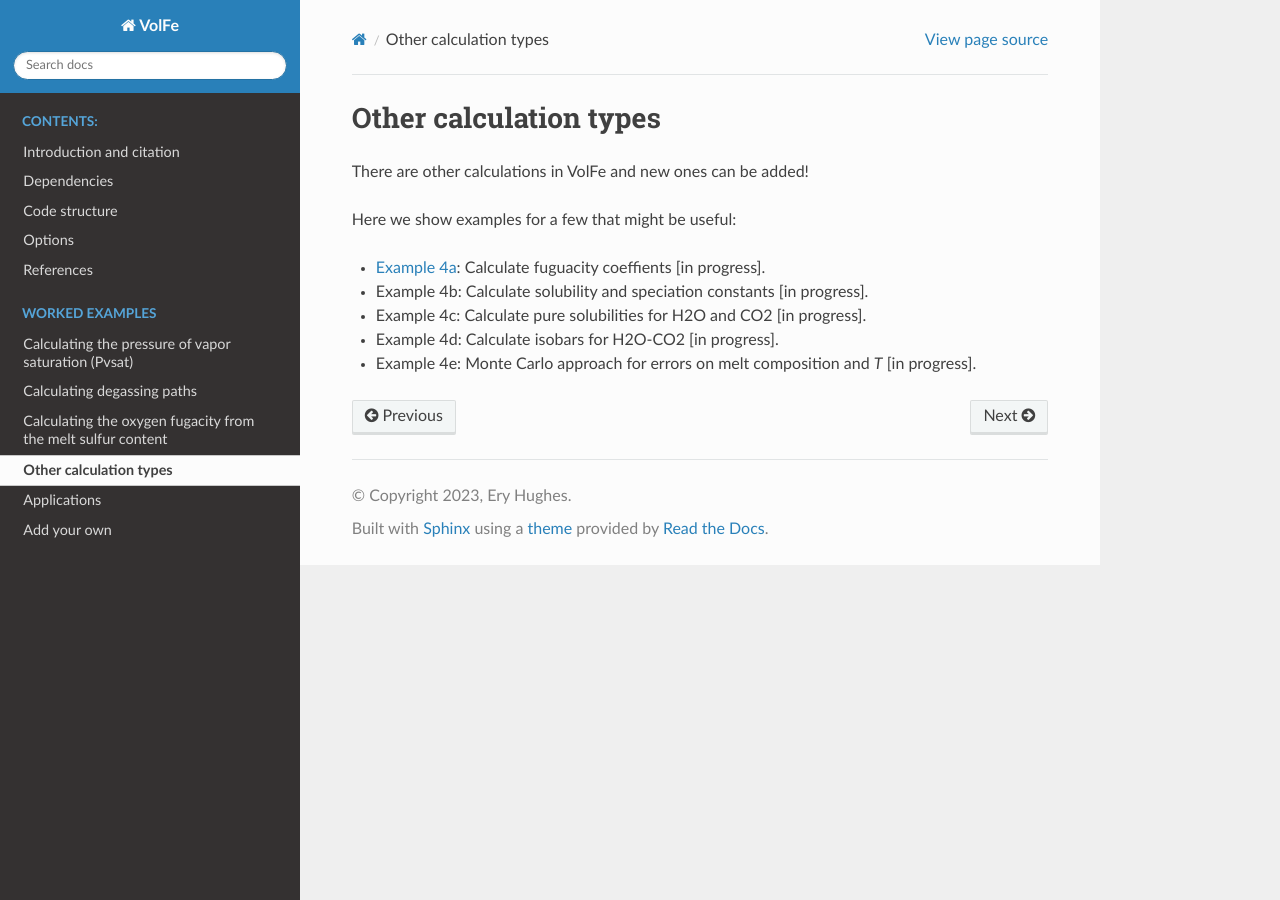
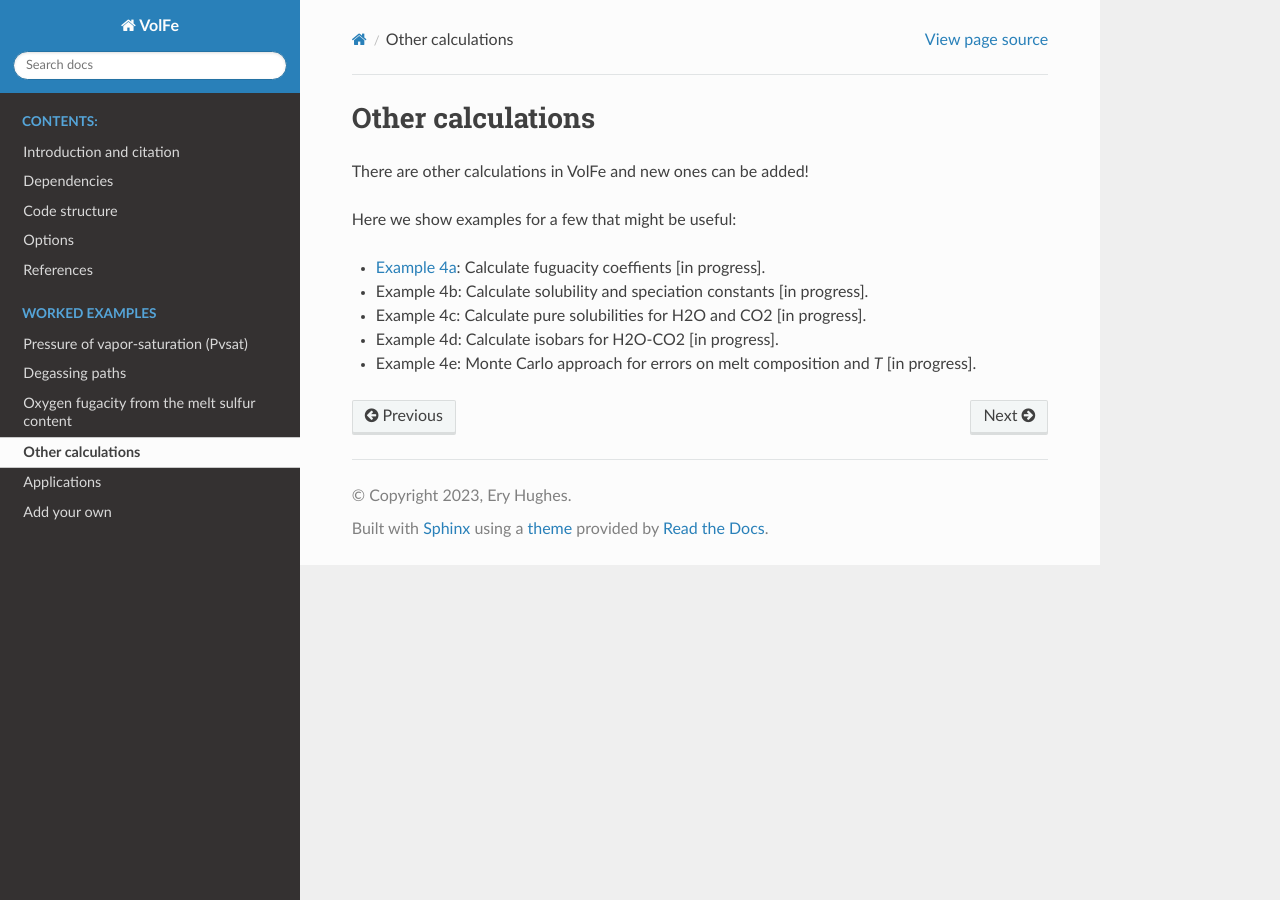
Before and after one commit to eryhughes/VolFe, a Sphinx documentation site: the page built from docs/worked_example_other.rst, in a window 1280 px wide. Built offline with Sphinx 7.4.7 and the Read the Docs theme 2.0.0, drawn with Linux system fonts in a browser that asks for light colours; pages that are not in the unit, such as notebooks, are missing from menus.

Commit message:
update names

```diff
--- a/docs/worked_example_degas.rst
+++ b/docs/worked_example_degas.rst
@@ -1,5 +1,5 @@
 ===================================================================================
-Calculating degassing paths
+Degassing paths
 ===================================================================================
 
 As magmas rise to the surface, volatiles dissolved in the melt exsolve into the vapor phase.
--- a/docs/worked_example_other.rst
+++ b/docs/worked_example_other.rst
@@ -1,5 +1,5 @@
 ===================================================================================
-Other calculation types
+Other calculations
 ===================================================================================
 
 There are other calculations in VolFe and new ones can be added!
--- a/docs/worked_example_oxys.rst
+++ b/docs/worked_example_oxys.rst
@@ -1,5 +1,5 @@
 ===============================================================
-Calculating the oxygen fugacity from the melt sulfur content
+Oxygen fugacity from the melt sulfur content
 ===============================================================
 
 Oxygen fugacity is a key thermodynamic parameter to estimate in magmatic systems because of its effects on the chemical and physical properties of the melt (REF).
--- a/docs/worked_example_pvsat.rst
+++ b/docs/worked_example_pvsat.rst
@@ -1,5 +1,5 @@
 ===================================================================================
-Calculating the pressure of vapor saturation (Pvsat)
+Pressure of vapor-saturation (Pvsat)
 ===================================================================================
 
 The dissolved volatile content of a melt in equilibrium with a vapor can be used as a barometer because the sum of the partial pressures of all the vapor species must equal the total pressure (REF).
```
